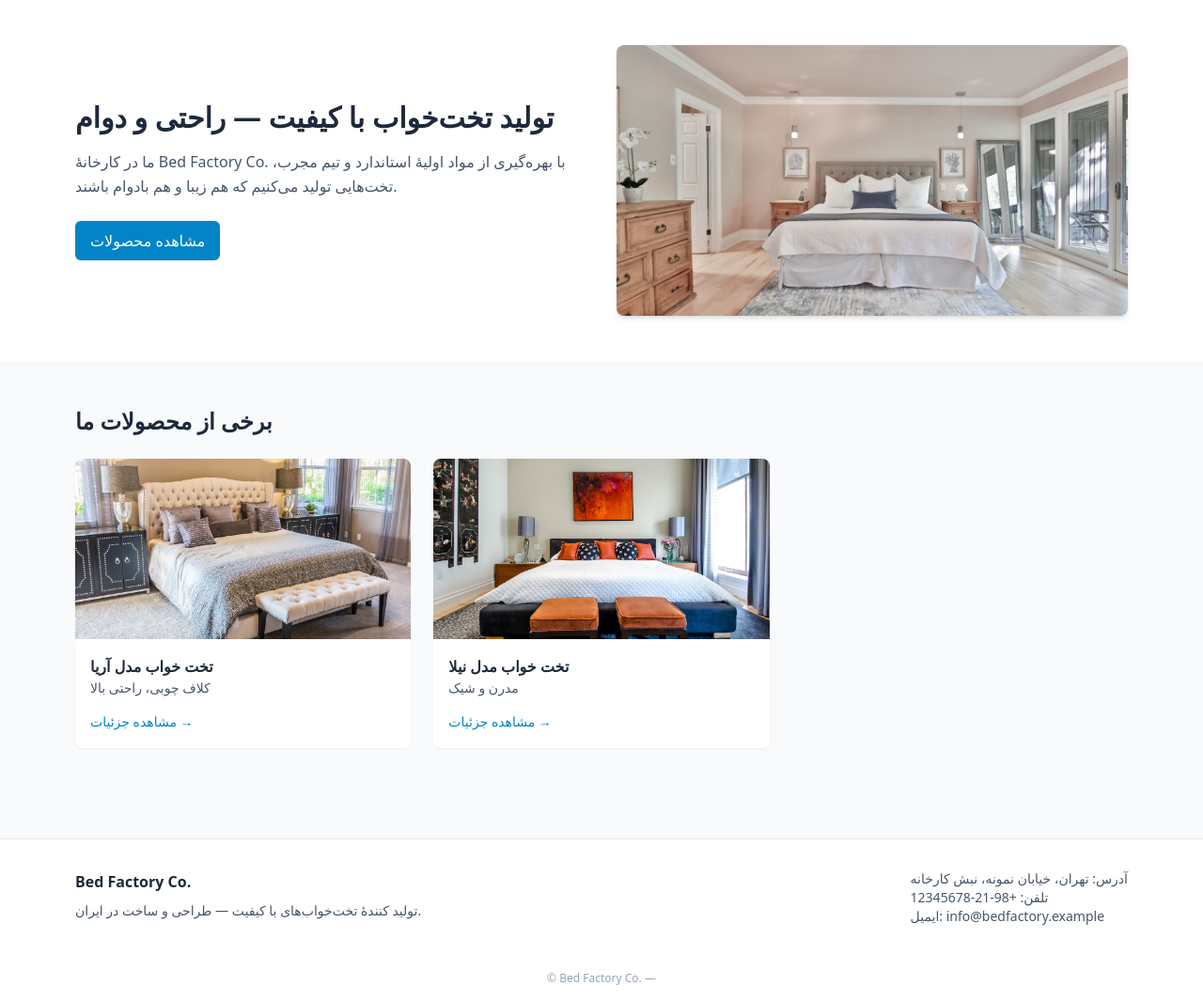
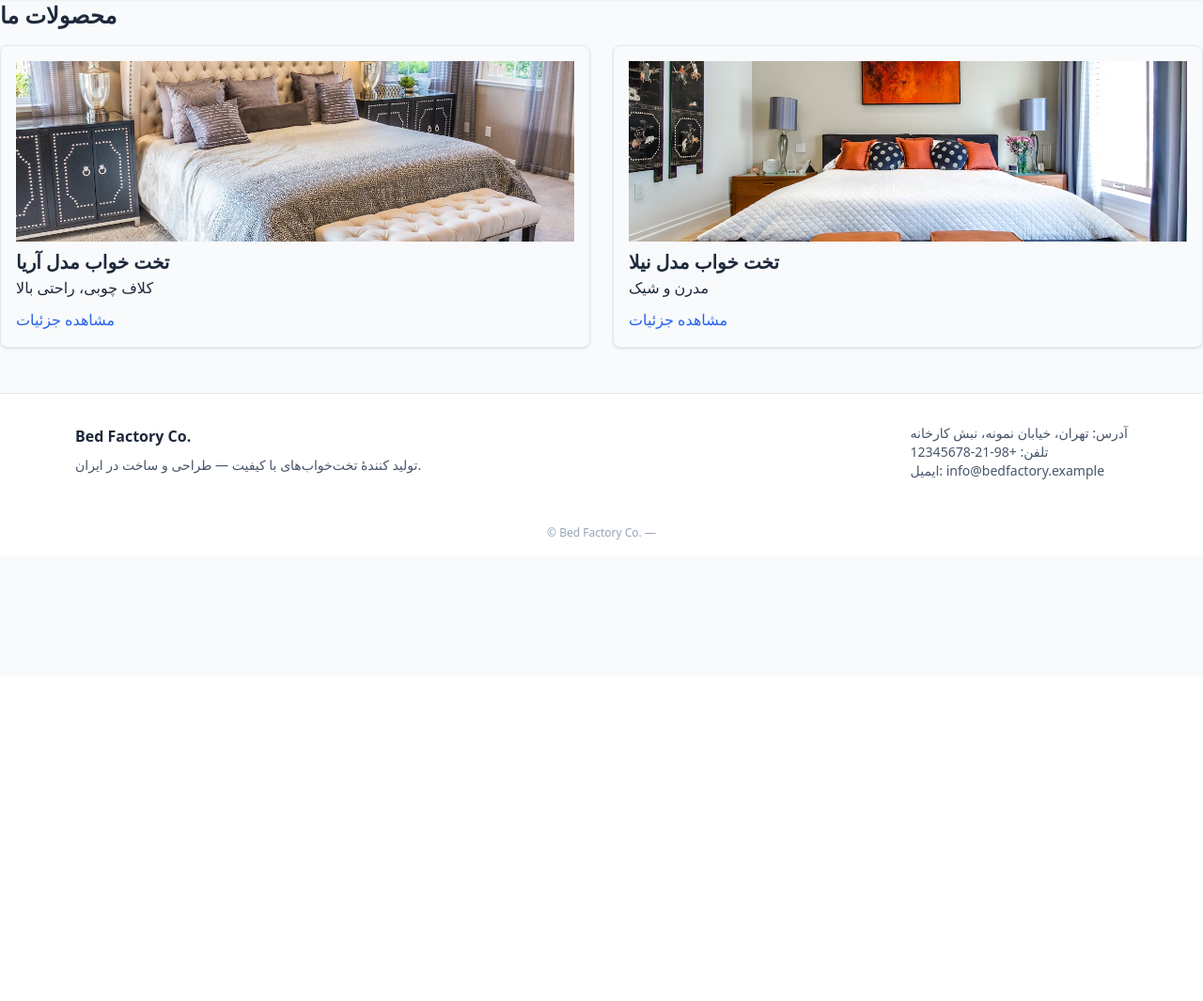
Before and after one commit to navidwolf/pro-bed-factory-website, a Flask app: page / in a window 1280 px wide. Shown: the part 80-1145 px from the top of the page at 94% size. After the commit the page ends 654 px from the top, so only its background shows below. Run offline with Flask 3, Linux system fonts and the light colour scheme; some libraries are stand-ins or nearby versions.

Commit message:
Add product detail page and update index links

```diff
--- a/app.py
+++ b/app.py
@@ -26,9 +26,24 @@ def products():
     products = [
         { 'id': 1, 'title': 'تخت خواب مدل آریا', 'image': url_for('static', filename='images/product1.webp'), 'desc': 'کلاف چوبی استاندارد، ابعاد مختلف' },
         { 'id': 2, 'title': 'تخت خواب مدل نیلا', 'image': url_for('static', filename='images/product2.webp'), 'desc': 'مناسب فضاهای مدرن، قابل سفارش' },
-        # می‌توانید محصولات بیشتری هم اضافه کنید
     ]
     return render_template('products.html', meta=SITE_META, products=products)
+
+# ✅ Route جدید برای جزئیات محصول
+@app.route('/product/<int:product_id>')
+def product_detail(product_id):
+    products = [
+        { 'id': 1, 'title': 'تخت خواب مدل آریا', 'image': url_for('static', filename='images/product1.webp'),
+          'desc': 'کلاف چوبی استاندارد، ابعاد مختلف',
+          'details': 'تخت خواب مدل آریا با چوب مقاوم ساخته شده و طراحی ارگونومیک دارد. مناسب افرادی که به دنبال راحتی و استحکام هستند.' },
+        { 'id': 2, 'title': 'تخت خواب مدل نیلا', 'image': url_for('static', filename='images/product2.webp'),
+          'desc': 'مناسب فضاهای مدرن، قابل سفارش',
+          'details': 'تخت خواب مدل نیلا با طراحی مدرن و کم‌جا، مناسب آپارتمان‌ها و اتاق‌های کوچک است. دارای قابلیت سفارش ابعاد و رنگ.' },
+    ]
+    product = next((p for p in products if p['id'] == product_id), None)
+    if not product:
+        return "محصول یافت نشد", 404
+    return render_template('product_detail.html', meta=SITE_META, product=product)
 
 @app.route('/contact')
 def contact():
@@ -36,7 +51,6 @@ def contact():
 
 @app.route('/sitemap.xml')
 def sitemap():
-    # Simple dynamic sitemap
     pages = []
     ten_days_ago = (datetime.now()).date().isoformat()
     pages.append({'loc': url_for('index', _external=True), 'lastmod': ten_days_ago})
--- a/templates/index.html
+++ b/templates/index.html
@@ -1,60 +1,17 @@
 {% extends 'base.html' %}
-{% block title %}صفحهٔ اصلی — {{ meta.site_name }}{% endblock %}
-
-
-{% block head_extra %}
-<meta name="keywords" content="تخت خواب, تولید تخت, کارخانه تخت خواب, مبلمان خواب">
-<script type="application/ld+json">
-{
-"@context": "https://schema.org",
-"@type": "LocalBusiness",
-"name": "{{ meta.site_name }}",
-"image": "{{ url_for('static', filename='meta/site-thumbnail.webp') }}",
-"@id": "",
-"url": "{{ url_for('index', _external=True) }}",
-"telephone": "{{ meta.phone }}",
-"address": {
-"@type": "PostalAddress",
-"streetAddress": "{{ meta.address }}",
-"addressCountry": "IR"
-}
-}
-</script>
-{% endblock %}
-
 
 {% block content %}
-<section class="relative bg-white">
-<div class="max-w-6xl mx-auto px-4 py-12 grid md:grid-cols-2 gap-8 items-center">
-<div>
-<h2 class="text-3xl font-bold mb-4">تولید تخت‌خواب با کیفیت — راحتی و دوام</h2>
-<p class="text-slate-600 mb-6">ما در کارخانهٔ {{ meta.site_name }} با بهره‌گیری از مواد اولیهٔ استاندارد و تیم مجرب، تخت‌هایی تولید می‌کنیم که هم زیبا و هم بادوام باشند.</p>
-<a href="{{ url_for('products') }}" class="inline-block bg-sky-600 text-white px-4 py-2 rounded-md">مشاهده محصولات</a>
+<h1 class="text-2xl font-bold mb-4">محصولات ما</h1>
+<div class="grid grid-cols-1 md:grid-cols-2 gap-6">
+    {% for product in products %}
+    <div class="border rounded-lg shadow p-4">
+        <img src="{{ product.image }}" alt="{{ product.title }}" class="w-full h-48 object-cover mb-2">
+        <h2 class="text-xl font-semibold">{{ product.title }}</h2>
+        <p>{{ product.excerpt }}</p>
+        <a href="{{ url_for('product_detail', product_id=product.id) }}" class="text-blue-600 hover:underline mt-2 inline-block">
+            مشاهده جزئیات
+        </a>
+    </div>
+    {% endfor %}
 </div>
-<div>
-<img src="{{ url_for('static', filename='images/hero.webp') }}" alt="کارخانه تخت خواب" loading="lazy" class="rounded-lg shadow-md object-cover w-full h-72">
-</div>
-</div>
-</section>
-
-
-<section class="max-w-6xl mx-auto px-4 py-12">
-<h3 class="text-2xl font-semibold mb-6">برخی از محصولات ما</h3>
-<div class="grid grid-cols-1 sm:grid-cols-2 lg:grid-cols-3 gap-6">
-{% for p in products %}
-<article class="bg-white rounded-lg shadow-sm overflow-hidden">
-<img src="{{ p.image }}" alt="{{ p.title }}" loading="lazy" class="w-full h-48 object-cover">
-<div class="p-4">
-<h4 class="font-semibold">{{ p.title }}</h4>
-<p class="text-sm text-slate-600 clamp-2">{{ p.excerpt }}</p>
-<div class="mt-3">
-<a href="{{ url_for('products') }}#p{{ p.id }}" class="text-sky-600 text-sm">مشاهده جزئیات →</a>
-</div>
-</div>
-</article>
-{% endfor %}
-</div>
-</section>
-
-
 {% endblock %}
```
Also changed, not shown: templates/product_detail.html (added, +18 -0 lines).
